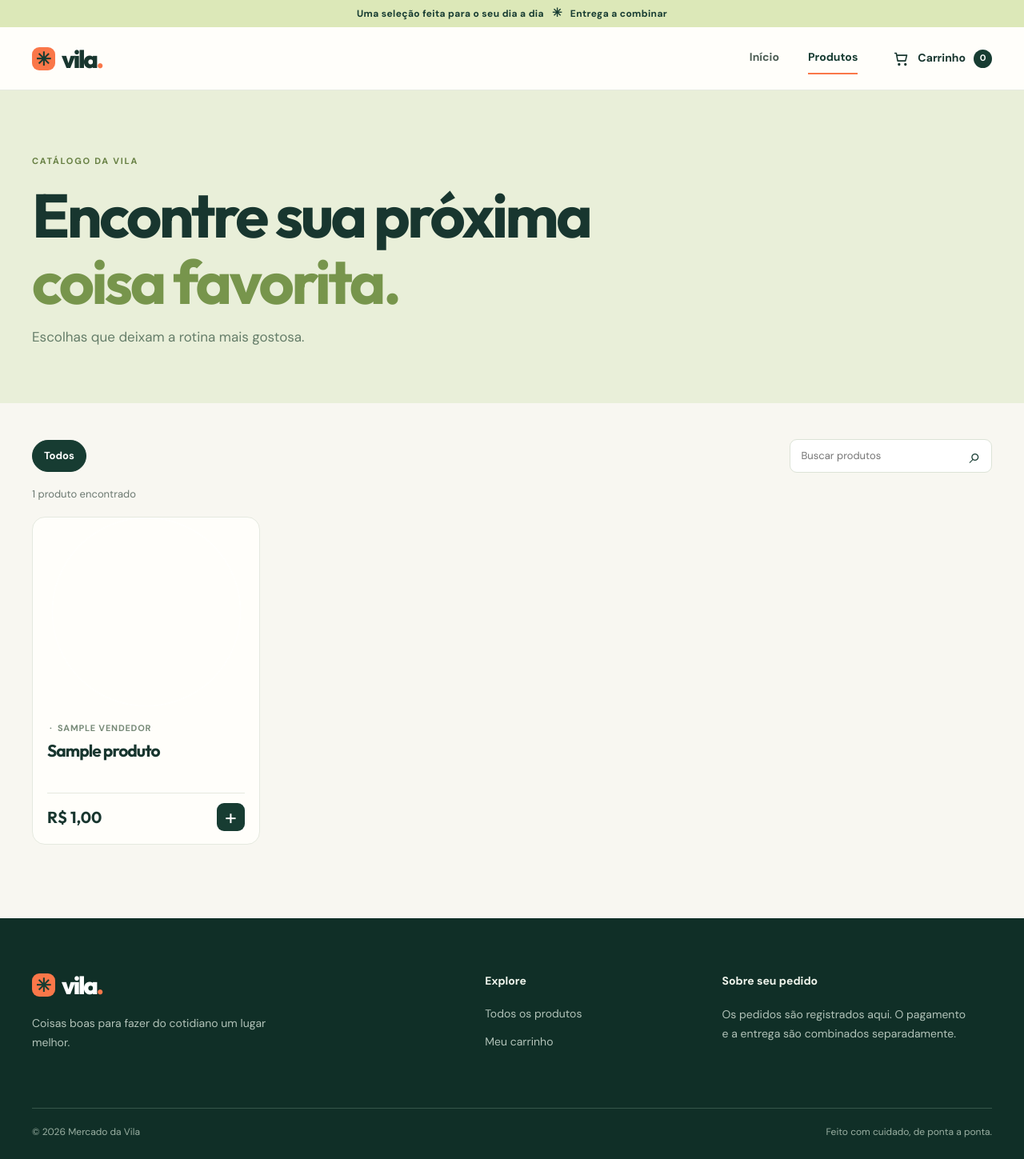
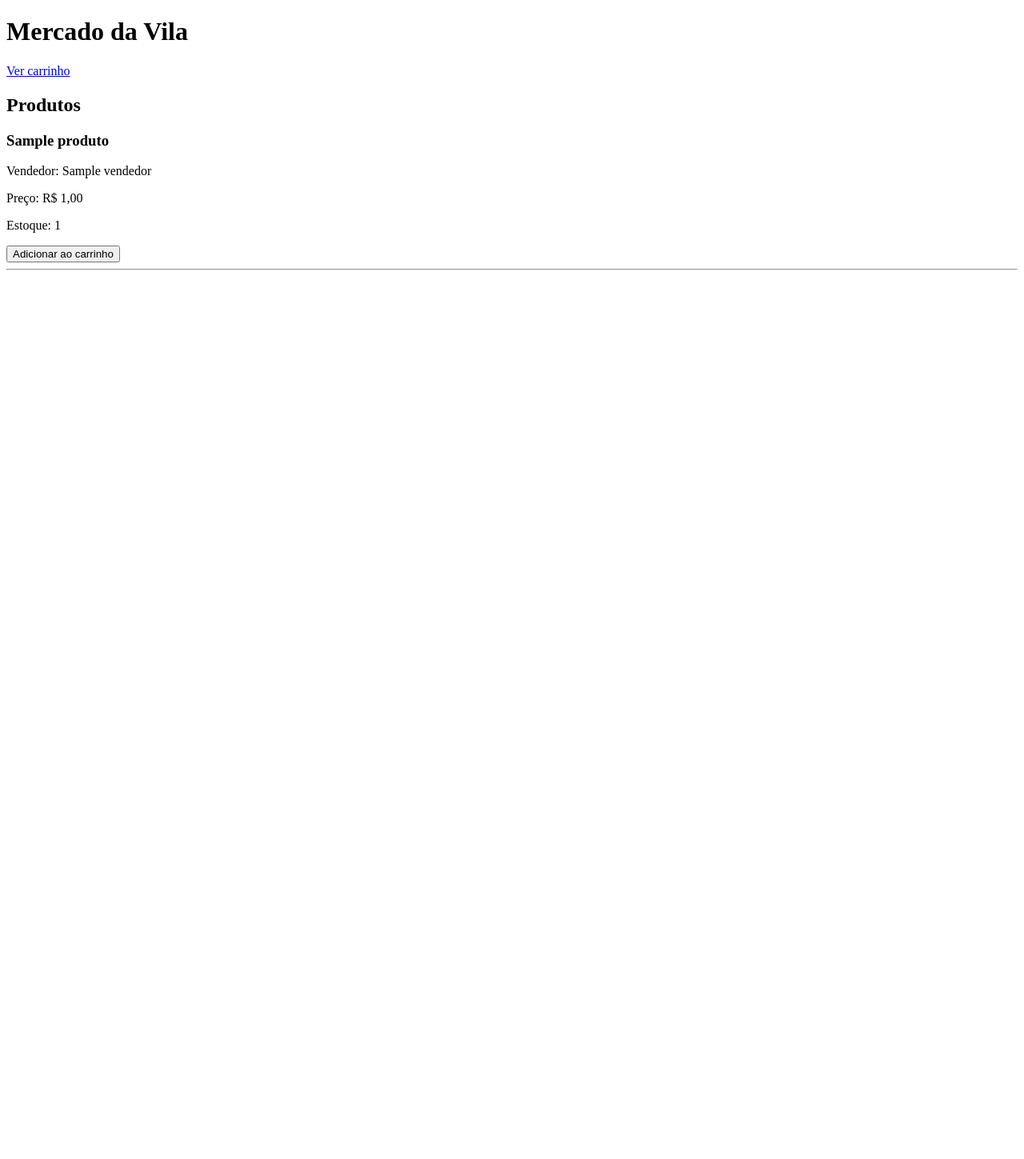
Before and after one commit to VitorDanielRC/FullStack, a Django app: page /produtos/ in a window 1280 px wide. Shown: the whole page at 80% size. After the commit the page ends 338 px from the top, so only its background shows below. Run offline with Django 5.2, Linux system fonts and the light colour scheme; tables that the repository leaves empty hold one stand-in row (values such as "Sample post").

Commit message:
feat:catalogo

```diff
--- a/mercadinho/loja/templates/loja/catalogo.html
+++ b/mercadinho/loja/templates/loja/catalogo.html
@@ -1,10 +1,30 @@
-{% extends 'loja/base.html' %}
-{% block title %}Produtos — Mercado da Vila{% endblock %}
-{% block content %}
-<section class="page-intro"><div class="container"><span class="eyebrow eyebrow-dark">CATÁLOGO DA VILA</span><h1>Encontre sua próxima<br><em>coisa favorita.</em></h1><p>Escolhas que deixam a rotina mais gostosa.</p></div></section>
-<section class="section catalog-section"><div class="container">
-  <div class="catalog-toolbar"><nav class="category-list" aria-label="Categorias"><a href="{% url 'loja:catalogo' %}{% if busca %}?q={{ busca|urlencode }}{% endif %}" {% if not categoria_ativa %}aria-current="page"{% endif %}>Todos</a>{% for valor, nome in categorias %}<a href="{% url 'loja:catalogo' %}?categoria={{ valor }}{% if busca %}&q={{ busca|urlencode }}{% endif %}" {% if categoria_ativa == valor %}aria-current="page"{% endif %}>{{ nome }}</a>{% endfor %}</nav><form class="search-form" method="get" action="{% url 'loja:catalogo' %}" role="search"><label class="sr-only" for="q">Buscar produtos</label><input id="q" type="search" name="q" placeholder="Buscar produtos" value="{{ busca }}">{% if categoria_ativa %}<input type="hidden" name="categoria" value="{{ categoria_ativa }}">{% endif %}<button type="submit" aria-label="Buscar">⌕</button></form></div>
-  <p class="result-count">{{ produtos|length }} produto{{ produtos|length|pluralize }} encontrado{{ produtos|length|pluralize }}</p>
-  {% if produtos %}<div class="product-grid">{% for produto in produtos %}{% include 'loja/_product_card.html' %}{% endfor %}</div>{% else %}<div class="empty-state"><span>🔎</span><h2>Nenhum produto encontrado</h2><p>Tente outra busca ou escolha uma categoria diferente.</p><a class="button button-dark" href="{% url 'loja:catalogo' %}">Ver todos os produtos</a></div>{% endif %}
-</div></section>
-{% endblock %}
+<!DOCTYPE html>
+<html lang="pt-BR">
+<head>
+    <meta charset="UTF-8">
+    <title>Mercado da Vila</title>
+</head>
+<body>
+    <h1>Mercado da Vila</h1>
+    <p><a href="{% url 'ver_carrinho' %}">Ver carrinho</a></p>
+
+    <h2>Produtos</h2>
+
+    {% for produto in produtos %}
+        <article>
+            <h3>{{ produto.nome }}</h3>
+            <p>Vendedor: {{ produto.vendedor.nome }}</p>
+            <p>Preço: R$ {{ produto.preco }}</p>
+            <p>Estoque: {{ produto.estoque }}</p>
+
+            <form method="post" action="{% url 'adicionar_carrinho' produto.id %}">
+                {% csrf_token %}
+                <button type="submit">Adicionar ao carrinho</button>
+            </form>
+        </article>
+        <hr>
+    {% empty %}
+        <p>Nenhum produto disponível.</p>
+    {% endfor %}
+</body>
+</html>
```
